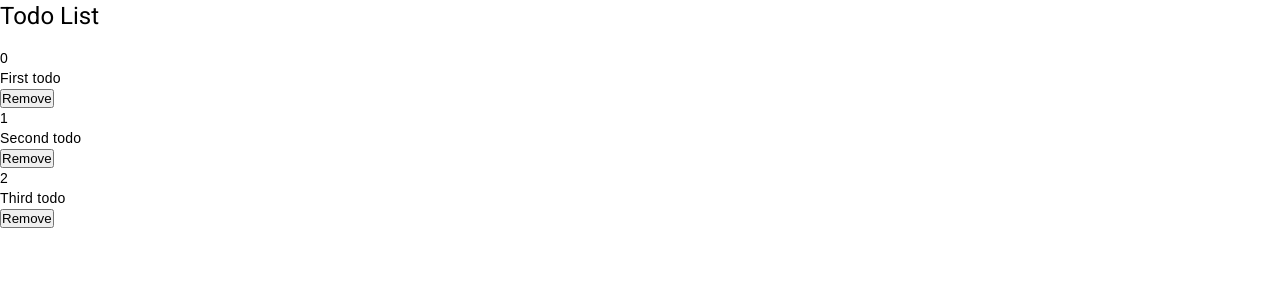
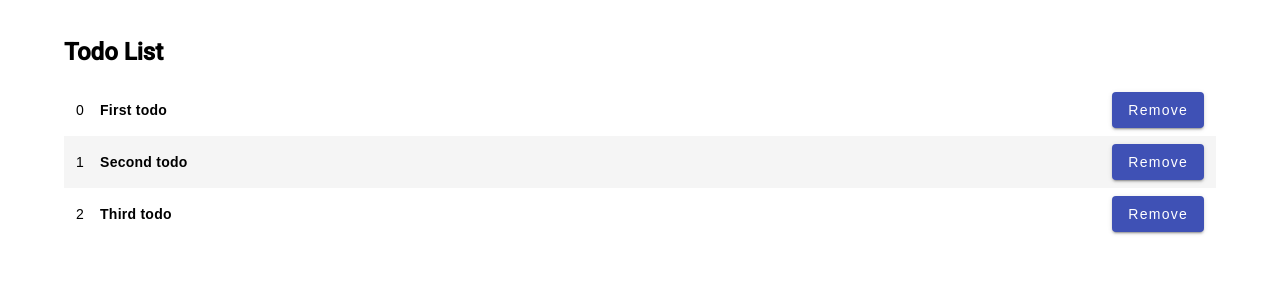
Before and after one commit to katalin-kovacs/yet-another-todo-app, an Angular app: page / in a window 1280 px wide. Shown: the top 300 px of the page. Built offline with nearby package versions, Linux system fonts and the light colour scheme.

Commit message:
add basic styling

```diff
--- a/src/app/app.component.scss
+++ b/src/app/app.component.scss
@@ -0,0 +1,4 @@
+h1 {
+  margin-top: 36px;
+  font-weight: 600;
+}
--- a/src/app/components/todos/todos.component.html
+++ b/src/app/components/todos/todos.component.html
@@ -1,7 +1,9 @@
 <section class="todos">
   <div class="todo" *ngFor="let todo of todos; let i = index">
-    <div class="id">{{ i }}</div>
-    <div class="content">{{ todo.content }}</div>
-    <button class="deleteBtn">Remove</button>
+    <div class="todo-data">
+      <span class="id">{{ i }}</span>
+      <span class="content">{{ todo.content }}</span>
+    </div>
+    <button mat-raised-button color="primary" onclick="remove()">Remove</button>
   </div>
 </section>
--- a/src/app/components/todos/todos.component.scss
+++ b/src/app/components/todos/todos.component.scss
@@ -0,0 +1,27 @@
+.todo {
+  display: flex;
+  flex-wrap: wrap;
+  justify-content: space-between;
+  align-items: center;
+  gap: 16px;
+  padding: 8px 12px;
+  transition: 0.3s;
+
+  &:nth-child(even) {
+    background-color: color-mix(in srgb, #000 4%, #fff);
+  }
+
+  &:hover {
+    background-color: color-mix(in srgb, #000 8%, #fff);
+  }
+}
+
+.todo-data {
+  display: flex;
+  justify-content: flex-start;
+  gap: 16px;
+}
+
+.content {
+  font-weight: 600;
+}
--- a/src/app/components/todos/todos.component.ts
+++ b/src/app/components/todos/todos.component.ts
@@ -1,11 +1,12 @@
 import { Component, OnInit } from '@angular/core';
 import { Todo } from '../../models/todo';
 import { CommonModule } from '@angular/common';
+import { MatButtonModule } from '@angular/material/button';
 
 @Component({
   selector: 'app-todos',
   standalone: true,
-  imports: [CommonModule],
+  imports: [CommonModule, MatButtonModule],
   templateUrl: './todos.component.html',
   styleUrl: './todos.component.scss',
 })
@@ -30,4 +31,6 @@ export class TodosComponent implements OnInit {
       },
     ];
   }
+
+  remove(): void {}
 }
--- a/src/styles.scss
+++ b/src/styles.scss
@@ -1,4 +1,6 @@
 /* You can add global styles to this file, and also import other style files */
+@import "@angular/material/prebuilt-themes/indigo-pink.css";
+
 * {
   margin: 0;
   padding: 0;
@@ -6,5 +8,15 @@
   font-family: sans-serif;
 }
 
-html, body { height: 100%; }
-body { margin: 0; font-family: Roboto, "Helvetica Neue", sans-serif; }
+html,
+body {
+  height: 100%;
+}
+
+body {
+  margin: 0;
+  padding-left: 5vw;
+  padding-right: 5vw;
+  max-width: 1800px;
+  font-family: Roboto, "Helvetica Neue", sans-serif;
+}
```
